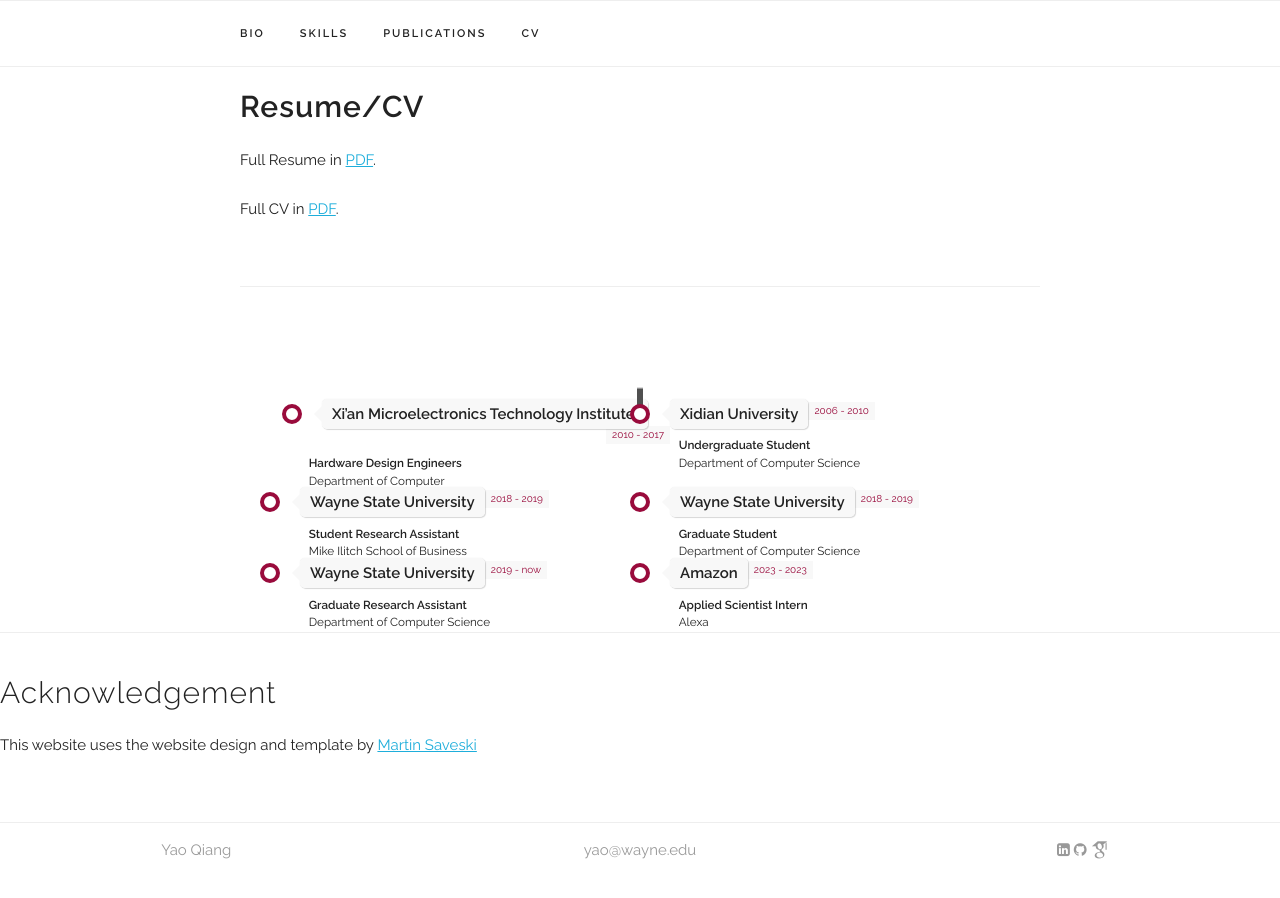
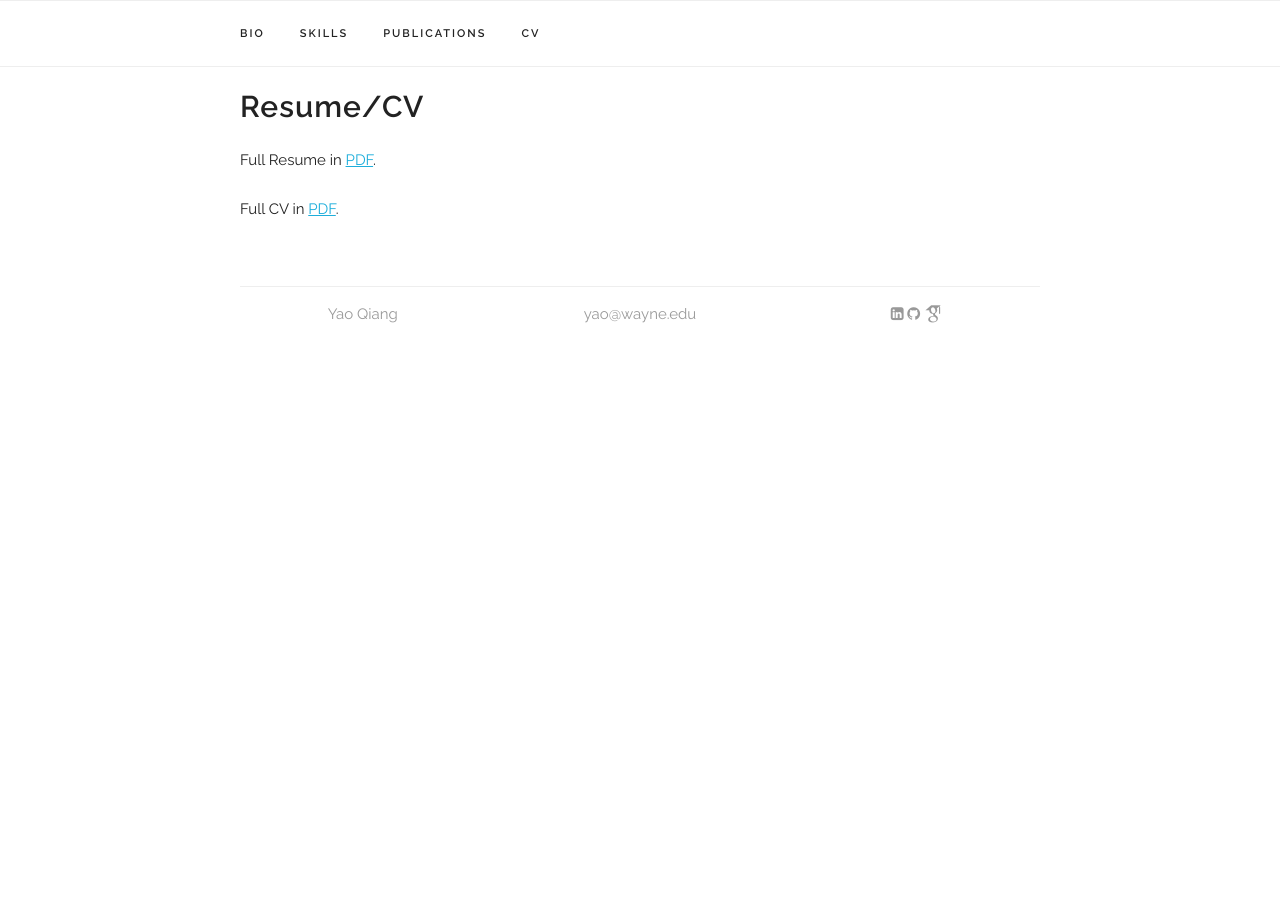
Before and after one commit to qiangyao1988/qiangyao1988.github.io, a Jekyll site: the page built from index.html, in a window 1280 px wide and 900 px high, scrolled down 2054 px. Built offline with Jekyll 4.4.1, drawn with Linux system fonts in a browser that asks for light colours; some web fonts are replaced; after the commit the page ends 2420 px from its top, so only the background shows below that.

Commit message:
Update index.html
update

```diff
--- a/index.html
+++ b/index.html
@@ -145,30 +145,3 @@ title: Home
   <p>Full Resume in <a href={{ "/assets/cv/resume_web.pdf" | prepend: site.baseurl }} target="_blank">PDF</a>.</p>
   <p>Full CV in <a href={{ "/assets/cv/cv_web.pdf" | prepend: site.baseurl }} target="_blank">PDF</a>.</p>
 </div>
-
-<!-- ========== Timeline ========== -->
-<div class="docs-section" id="timeline"></div>
-  <!-- The Timeline -->
-  <ul class="timeline">
-    {% for exp in site.data.experience.experiences %}
-      {% if exp.category == "work" %}
-      <div class="direction-l">
-      {% else %}
-      <div class="direction-r">
-      {% endif %}
-        <div class="flag-wrapper">
-          <span class="flag">{{ exp.place }}</span>
-          <span class="time-wrapper"><span class="time">{{ exp.time }}</span></span>
-        </div>
-        <div class="desc"><b>{{ exp.title }}</b> <br/> {{ exp.subtitle }}</div>
-      </div>
-    </li>
-    {% endfor %}
-  </ul>
-</div>
-<div class="docs-section" id="template">
-  <h4>Acknowledgement</h4>
-  <p>
-    This website uses the website design and template by <a href="https://github.com/msaveski/www_personal">Martin Saveski</a>
-  </p>
-</div>
```
